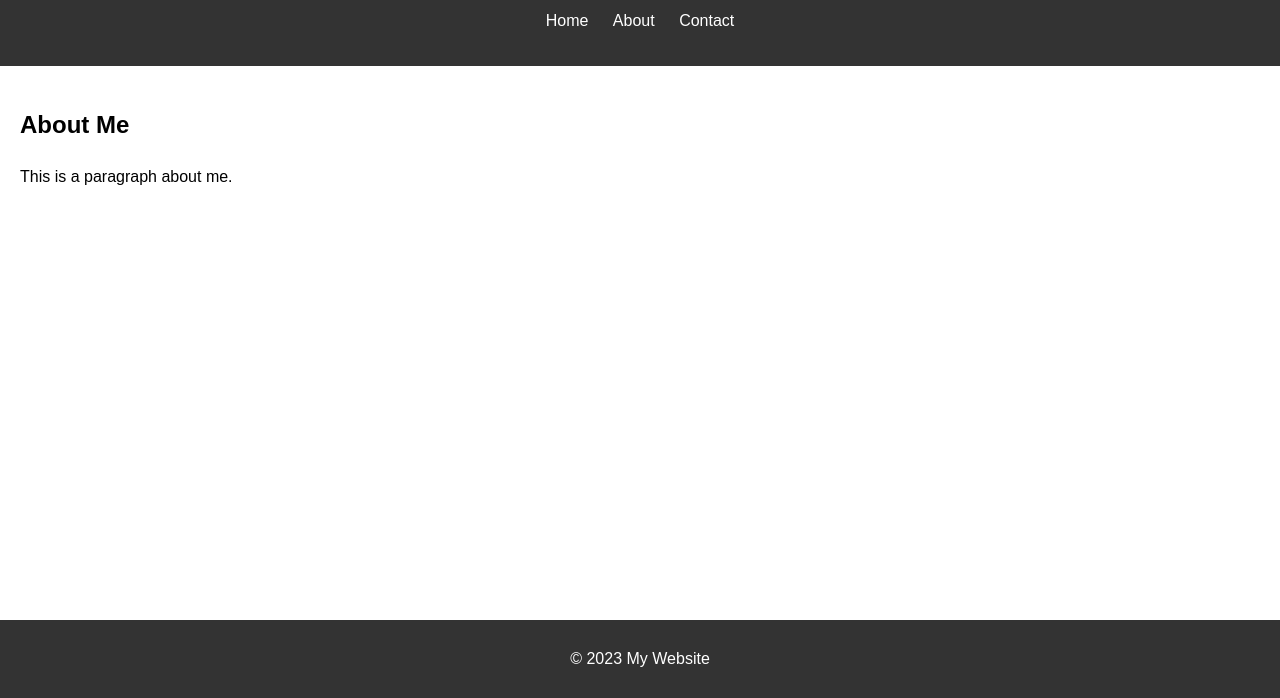
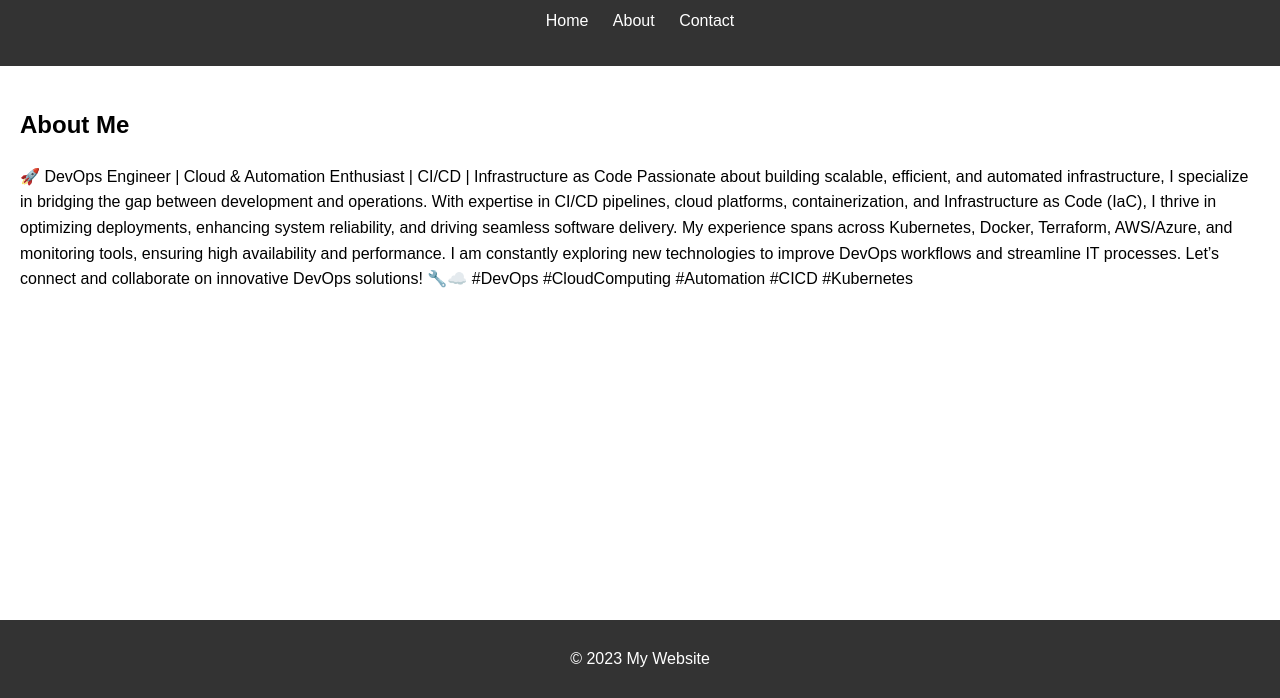
Before and after one commit to Janagan9030/my_website, a plain HTML site: page index.html in a window 1280 px wide. Shown: the part 102-800 px from the top of the page. Drawn offline with Linux system fonts and the light colour scheme; files that its build step writes are made by us from their sources; files whose address does not match are found by name.

Commit message:
Update index.html

```diff
--- a/index.html
+++ b/index.html
@@ -21,7 +21,13 @@
     <main>
         <section>
             <h2>About Me</h2>
-            <p>This is a paragraph about me.</p>
+            <p>🚀 DevOps Engineer | Cloud & Automation Enthusiast | CI/CD | Infrastructure as Code
+
+Passionate about building scalable, efficient, and automated infrastructure, I specialize in bridging the gap between development and operations. With expertise in CI/CD pipelines, cloud platforms, containerization, and Infrastructure as Code (IaC), I thrive in optimizing deployments, enhancing system reliability, and driving seamless software delivery.
+
+My experience spans across Kubernetes, Docker, Terraform, AWS/Azure, and monitoring tools, ensuring high availability and performance. I am constantly exploring new technologies to improve DevOps workflows and streamline IT processes.
+
+Let’s connect and collaborate on innovative DevOps solutions! 🔧☁️ #DevOps #CloudComputing #Automation #CICD #Kubernetes</p>
         </section>
     </main>
 
```
